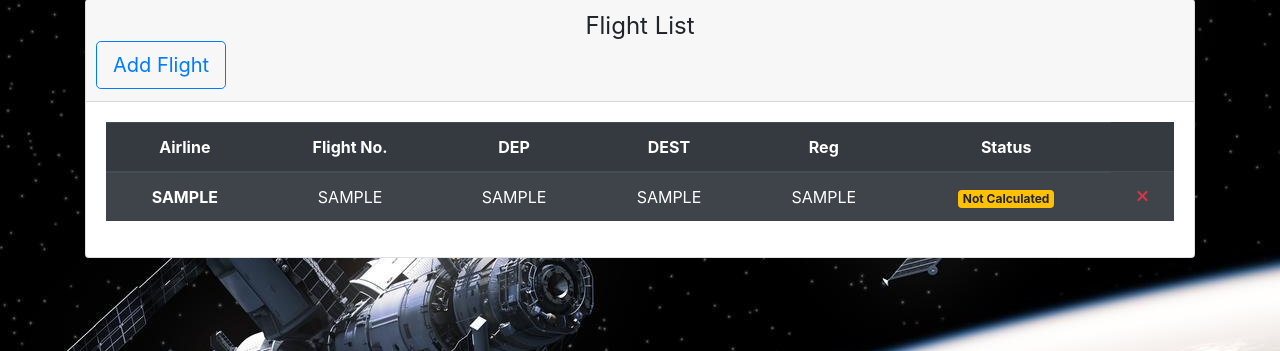
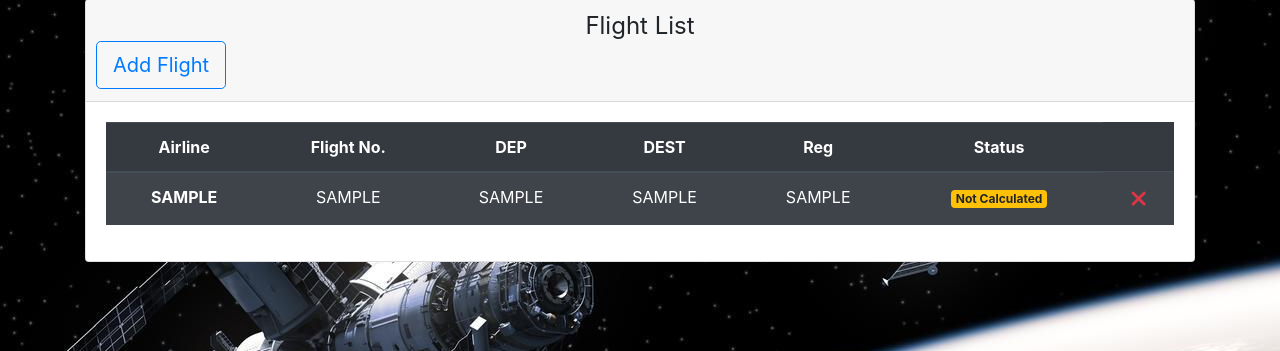
Before and after one commit to ckczm/lufa-ispace, a Flask app: page /index in a window 1280 px wide. Shown: the part 136-487 px from the top of the page. Run offline with Flask 2, Linux system fonts and the light colour scheme; a user stored in the database is signed in; tables that the repository leaves empty hold one stand-in row (values such as "Sample post"); some libraries are stand-ins or nearby versions.

Commit message:
MODIFY: add css style for delete flight buttons in the flight list

```diff
--- a/app/static/styles/index.css
+++ b/app/static/styles/index.css
@@ -2,6 +2,11 @@
 .fa-sign-out-alt {
     font-size: 2em;
     color: white;
+}
+
+.fa-times {
+    font-size: 1.4em;
+    cursor: pointer;
 }
 
 .header {
@@ -20,9 +25,9 @@ body {
     background-size: cover;
 }
 
-#flight_list_table tbody tr {
+/* #flight_list_table tbody tr {
     cursor: pointer;
-}
+} */
 
 .modal-header {
     display: block;
```
